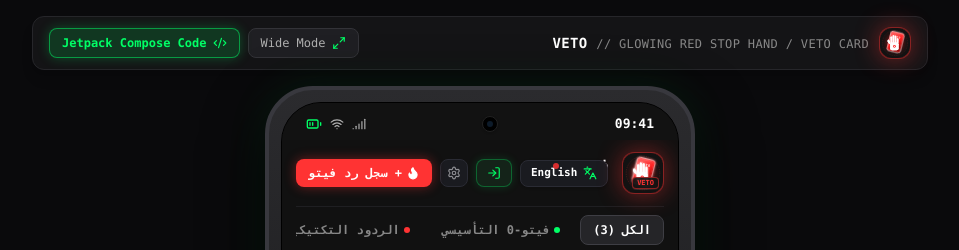
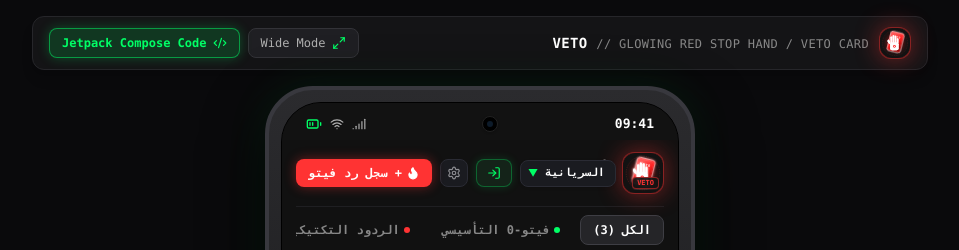
Before and after one commit to iibekeen-oss/veto-app, a React (Vite) app: page / in a window 1280 px wide. Shown: the top 250 px of the page, without its empty margins (160-1119 px from the left). Built offline with nearby package versions, Linux system fonts and the light colour scheme; no server answers; the database is empty.

Commit message:
feat: add select id=langSelect dropdown with onchange changeLanguage

```diff
--- a/src/App.tsx
+++ b/src/App.tsx
@@ -254,16 +254,22 @@ export default function App() {
 
             {/* Quick Actions: Language Switcher, Auth Button, Settings Button, Rebuttal Button */}
             <div className="flex items-center gap-1.5 sm:gap-2 shrink-0">
-              {/* زر التبديل السريع في الشريط العلوي */}
-              <button
-                type="button"
-                onClick={() => changeLanguage(currentLang === 'syr' ? 'en' : 'syr')}
-                className="flex items-center gap-1.5 py-1 px-2.5 rounded-lg bg-[#1a1b20] hover:bg-[#25262e] border border-[#2a2b34] hover:border-[#00FF66]/50 text-white text-[11px] font-mono font-bold transition-all cursor-pointer shadow-sm active:scale-95"
-                title={t.language}
-              >
-                <Languages className="w-3.5 h-3.5 text-[#00FF66]" />
-                <span>{currentLang === 'syr' ? 'English' : 'السريانية'}</span>
-              </button>
+              {/* قائمة اختيار اللغة المنسدلة (select dropdown) */}
+              <div className="relative flex items-center">
+                <select
+                  id="langSelect"
+                  value={currentLang}
+                  onChange={(e) => changeLanguage(e.target.value as any)}
+                  className="py-1 px-2.5 rounded-lg bg-[#1a1b20] hover:bg-[#25262e] border border-[#2a2b34] hover:border-[#00FF66]/60 text-white text-[11px] font-mono font-bold transition-all cursor-pointer shadow-sm outline-none focus:border-[#00FF66] appearance-none pr-6 rtl:pr-2.5 rtl:pl-6 text-center"
+                  title={t.language}
+                >
+                  <option value="syr" className="bg-[#121216] text-white">السريانية</option>
+                  <option value="en" className="bg-[#121216] text-white">English</option>
+                </select>
+                <div className="pointer-events-none absolute right-2 rtl:right-auto rtl:left-2 text-[#00FF66] text-[10px]">
+                  ▼
+                </div>
+              </div>
 
               {/* User Profile / Login Button */}
               {currentUser ? (
--- a/src/lib/i18n.ts
+++ b/src/lib/i18n.ts
@@ -211,6 +211,12 @@ export function t(key: string): string {
 // تحديث النصوص في الواجهة
 export function updateUI() {
   if (typeof document !== 'undefined') {
+    // تحديث خيار القائمة المنسدلة إن وجدت
+    const langSelect = document.getElementById('langSelect') as HTMLSelectElement | null;
+    if (langSelect && langSelect.value !== currentLang) {
+      langSelect.value = currentLang;
+    }
+
     document.querySelectorAll('[data-i18n]').forEach((element) => {
       const key = element.getAttribute('data-i18n');
       if (key) {
```
